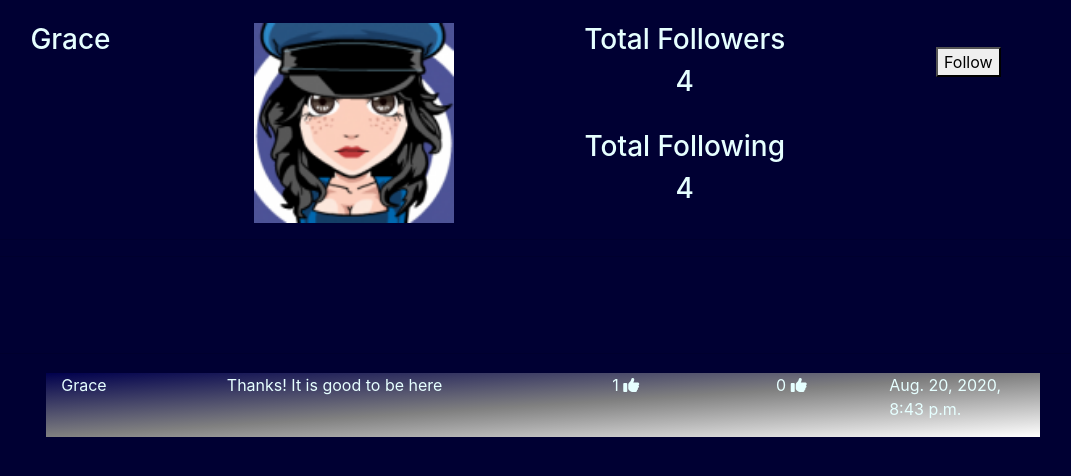
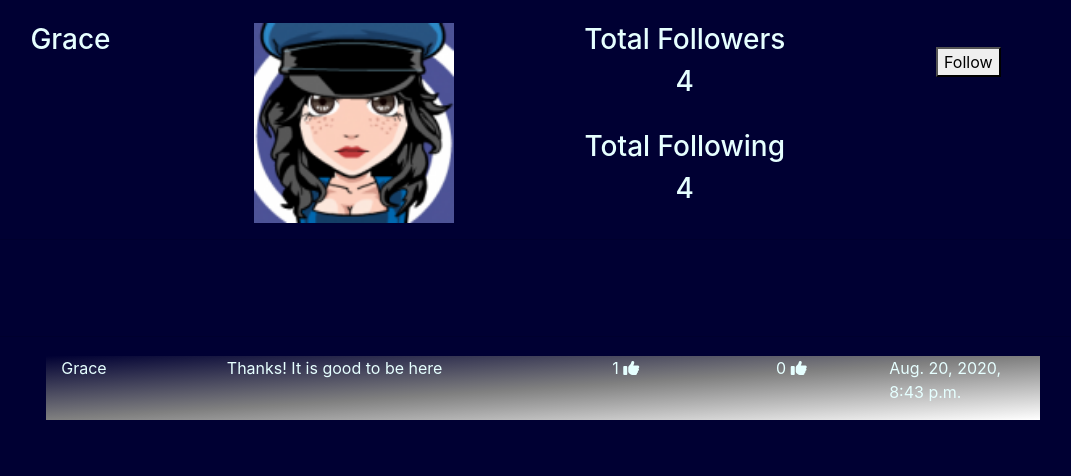
Before and after one commit to gracebcorrea/Project4, a Django app: page /profile/Grace in a window 1280 px wide. Shown: the part 148-624 px from the top of the page, without its empty margins (97-1168 px from the left). Run offline with Django 3.2, Linux system fonts and the light colour scheme; a user stored in the database is signed in; data comes from the database, SQL or seed files in the repository; some libraries are stand-ins or nearby versions.

Commit message:
Update profile.html

```diff
--- a/network/templates/network/profile.html
+++ b/network/templates/network/profile.html
@@ -50,7 +50,6 @@
                         {% endif %}
 
               </div>
-              <hr>
             </div>
       {% endfor %}
 
@@ -60,7 +59,7 @@
 
       <div class="container" style="border:#004d00; width:90%">
           {%for U in UserPosts %}
-                <div class="container" style="width:90%; position:relative; top:100px;background-image: linear-gradient(to top left, white, gray,#00004d );">
+                <div class="container" style="width:90%; position:relative; top:100px;background-image: linear-gradient(to top left, white, gray,	 #000033 );">
                     <div class="row"  width="1700px">
                          <div class="col-lg-2">
                            <p> {{ U.User |title }} </p>
```
